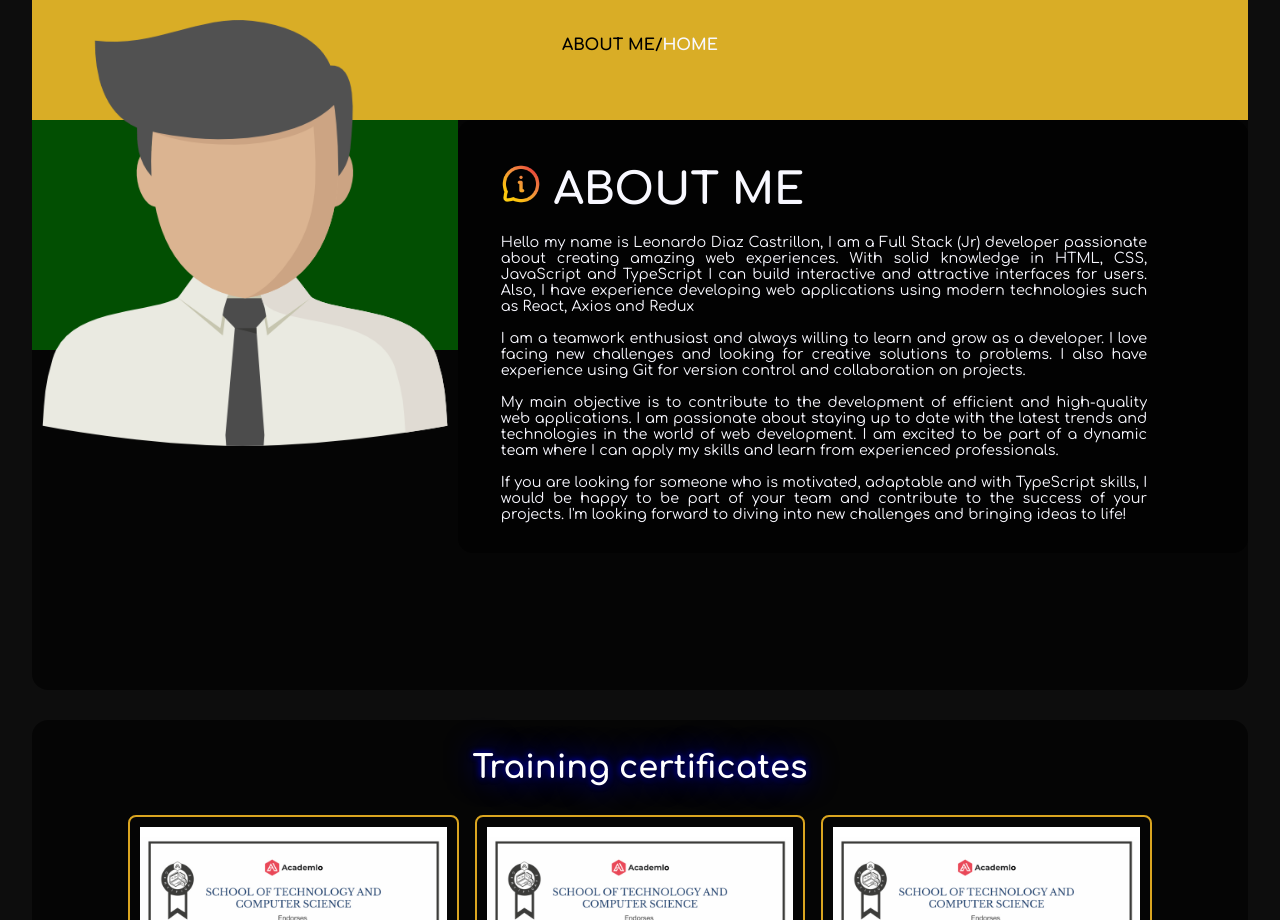
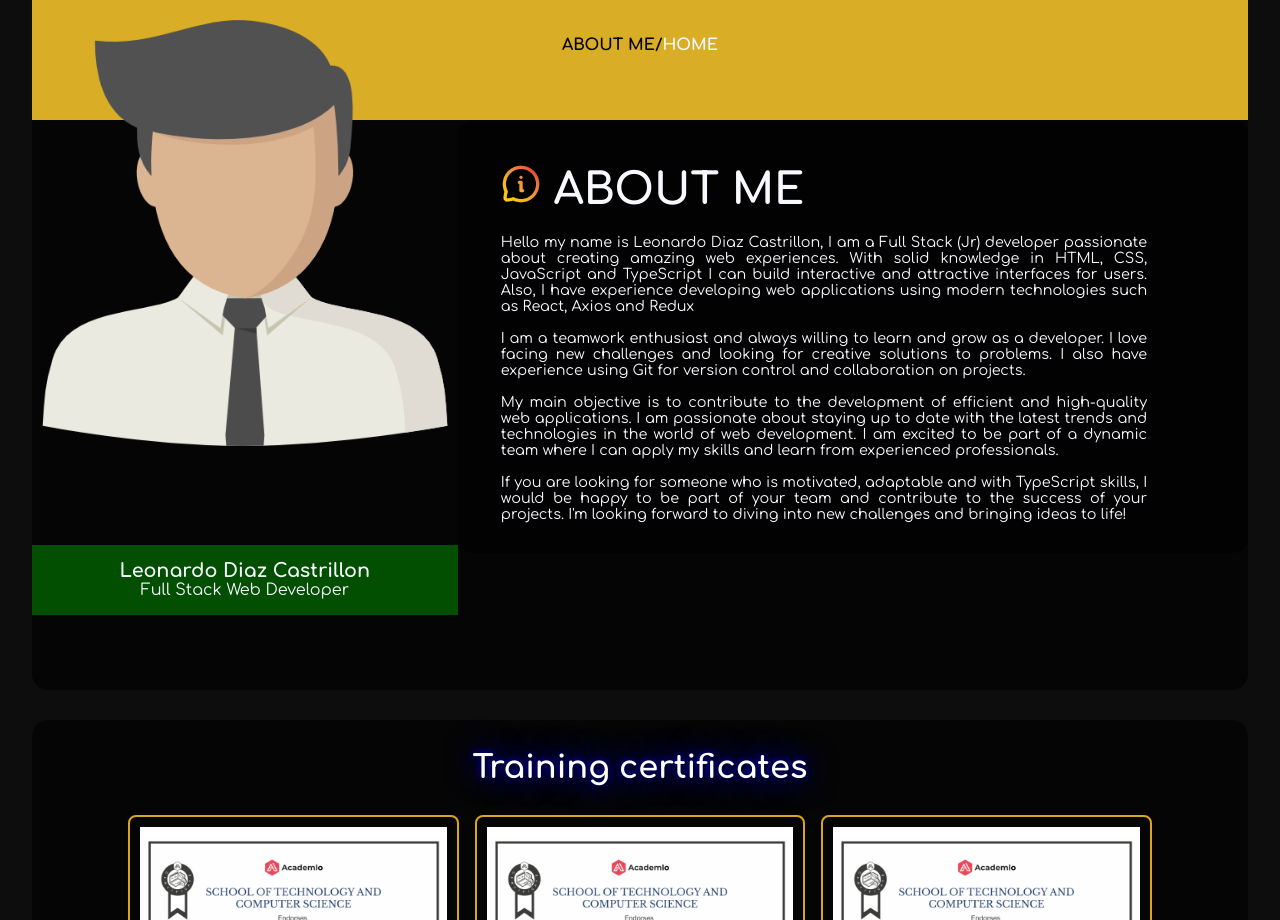
Before and after one commit to LedicaCo/portfolioLedica.co, a React (Vite) app: page / in a window 1280 px wide. Shown: the part 860-1780 px from the top of the page. Built offline with nearby package versions, Linux system fonts and the light colour scheme.

Commit message:
correccion about me

```diff
--- a/src/assets/css/about-me.css
+++ b/src/assets/css/about-me.css
@@ -69,7 +69,7 @@
     padding: 15px;
     text-align: center;
     position: absolute;
-    padding-top: 215px;
+    bottom: -215px;
 
 }
 
```
